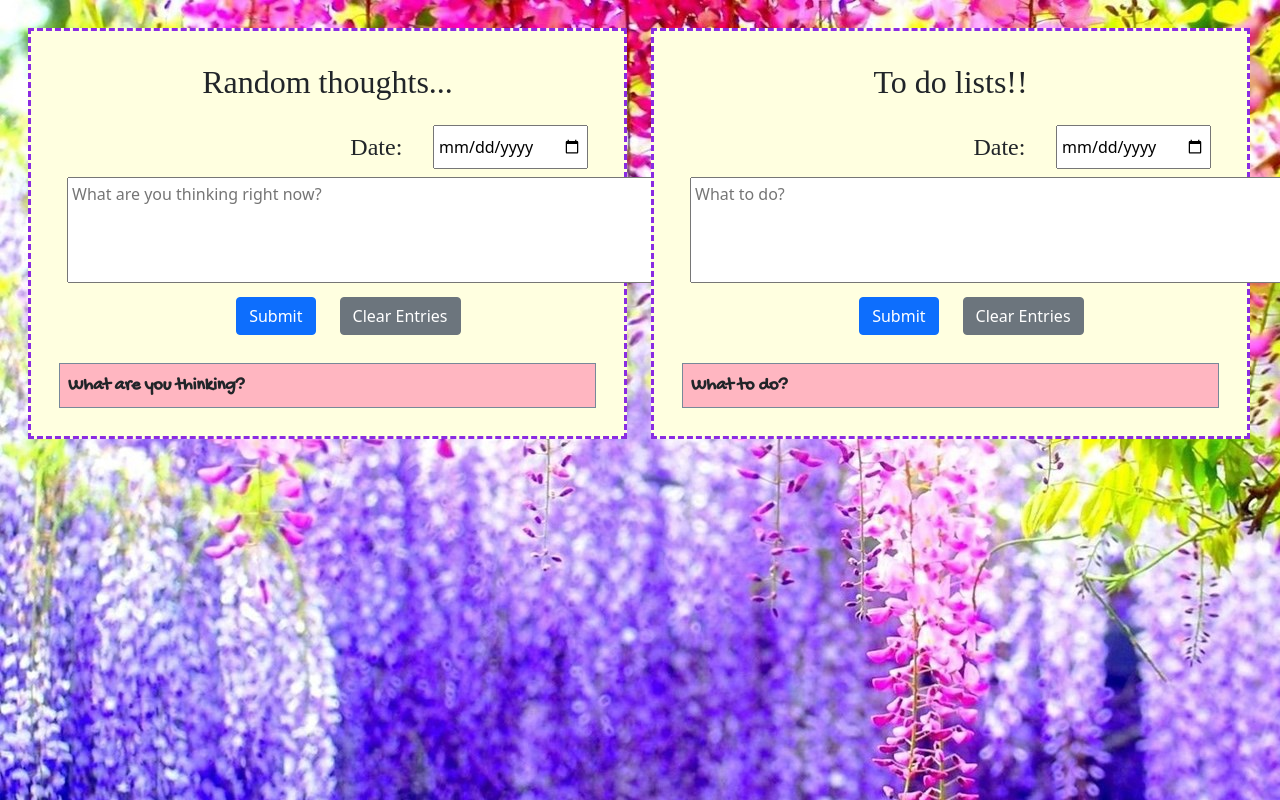
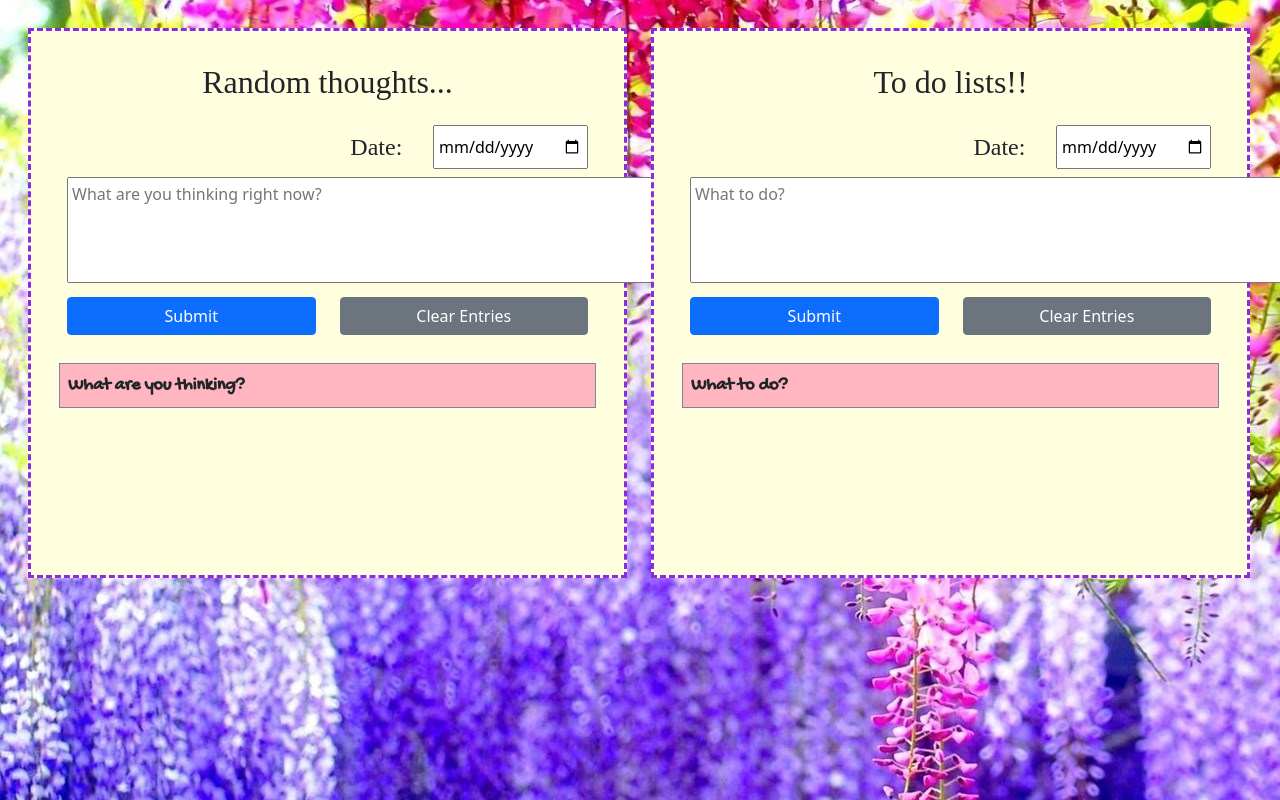
Before and after one commit to mayimee/tasksandthoughts, a React (Create React App) app: page / in a window 1280 px wide. Shown: the top 800 px of the page. Built offline with nearby package versions, Linux system fonts and the light colour scheme; a web font is replaced by a local one.

Commit message:
added design

```diff
--- a/src/App.css
+++ b/src/App.css
@@ -47,6 +47,7 @@
   float: left;
   border: 3px dashed blueviolet;
   background-color: lightyellow;
+  height: 550px
 }
 
 table, tr, th, td
@@ -55,8 +56,13 @@ table, tr, th, td
   width: 100%;
   padding: 8px;
   background-color: lightpink;
+  font-family: 'Gochi Hand', cursive;
+}
 
-  font-family: 'Gochi Hand', cursive;
+.tableDiv
+{
+  overflow-y: scroll;
+  height: 200px;
 }
 
 *
@@ -79,7 +85,6 @@ table, tr, th, td
 
   button
   {
-    display: flex;
     width: 100%;
     text-align: center;
   }
@@ -107,3 +112,8 @@ body
 {
   background-image: url("/src/bg.jpg");
 }
+
+button
+{
+  width: 100%;
+}
--- a/src/components/TaskTracker.js
+++ b/src/components/TaskTracker.js
@@ -53,7 +53,7 @@ function TaskTracker() {
                     handleDelete={handleDelete}
                 />
             </div>
-            <div>
+            <div className="tableDiv">
                 <TaskList taskList={taskEntry}/>
             </div>
         </div>
--- a/src/components/ThoughtsTracker.js
+++ b/src/components/ThoughtsTracker.js
@@ -52,7 +52,7 @@ function ThoughtsTracker() {
                     handleDelete = {handleDelete}
                 />
             </div>
-            <div>
+            <div className="tableDiv">
                 <ThoughtsList thoughtsList={thoughtsEntry}/>
             </div>
         </div>
```
